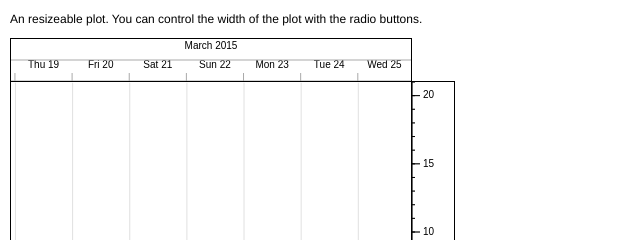
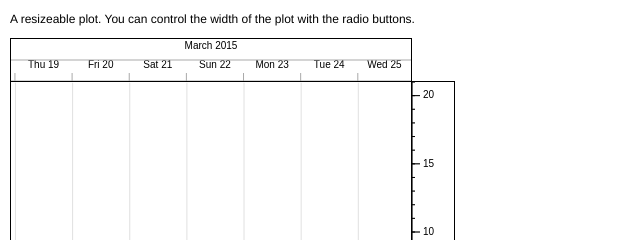
Before and after one commit to BodyTrack/plot-manager, a plain HTML site: page index2.html in a window 1280 px wide. Shown: the top 240 px of the page, 0-640 px from the left. Drawn offline with Linux system fonts and the light colour scheme; no server answers.

Commit message:
Fixed typo

```diff
--- a/index2.html
+++ b/index2.html
@@ -86,7 +86,7 @@
 </head>
 <body>
 <p>
-   An resizeable plot. You can control the width of the plot with the radio buttons.
+   A resizeable plot. You can control the width of the plot with the radio buttons.
 </p>
 <div id="grapher_container" class="noselect">
    <table id="grapher" border="0" cellpadding="0" cellspacing="0">
```
